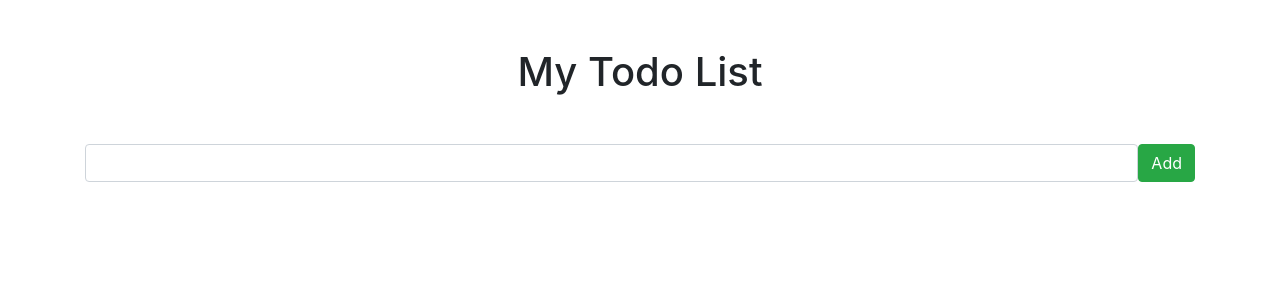
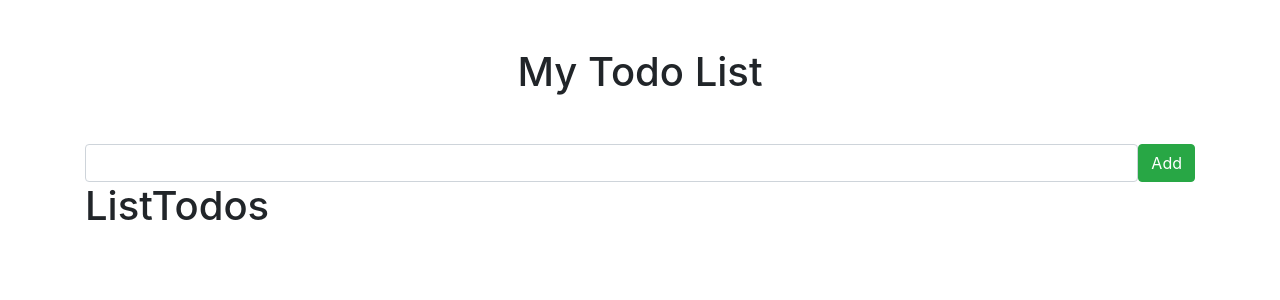
Before and after one commit to MaryannAlonge/todo-app, a React (Create React App) app in the folder client/: page / in a window 1280 px wide. Shown: the top 300 px of the page. Built offline with nearby package versions, Linux system fonts and the light colour scheme.

Commit message:
setup list todos component

```diff
--- a/client/src/App.js
+++ b/client/src/App.js
@@ -1,5 +1,6 @@
 import InputTodo from './components/InputTodo';
 import './App.css';
+import { ListTodos } from './components/ListTodos';
 
 function App() {
   return (
@@ -7,6 +8,7 @@
    <>
    <div className='container'>
     <InputTodo />
+    <ListTodos />
     </div>
    </>
   );
--- a/client/src/components/InputTodo.js
+++ b/client/src/components/InputTodo.js
@@ -18,7 +18,8 @@
         body: JSON.stringify(body)
       });
 
-      console.log(response)
+      // redirect to the home page or refresh and show changes
+     window.location = "/";
     } catch (err) {
       console.error(err.message)
     }
--- a/client/src/components/ListTodos.js
+++ b/client/src/components/ListTodos.js
@@ -0,0 +1,7 @@
+import React from 'react'
+
+export const ListTodos = () => {
+  return (
+    <h1>ListTodos</h1>
+  )
+}
```
